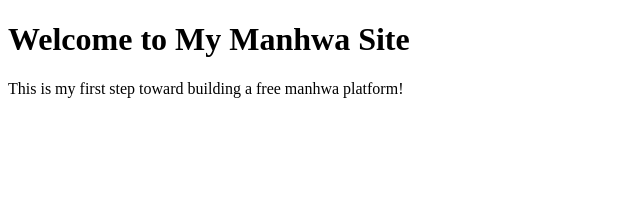
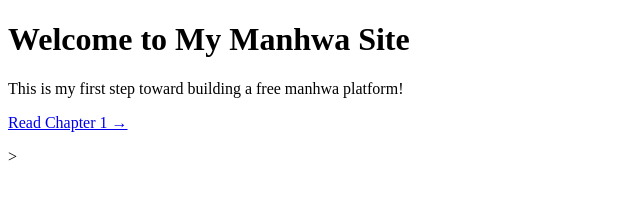
Before and after one commit to imanewbie-ally/Your-manhwa, a plain HTML site: page index.html in a window 1280 px wide. Shown: the whole page, without its empty margins (0-640 px from the left). Drawn offline with Linux system fonts and the light colour scheme.

Commit message:
Update index.html

```diff
--- a/index.html
+++ b/index.html
@@ -6,5 +6,5 @@
   <body>
     <h1>Welcome to My Manhwa Site</h1>
     <p>This is my first step toward building a free manhwa platform!</p>
-  </body>
+  </<p><a href="chapter1.html">Read Chapter 1 →</a></p>>
 </html>
```
